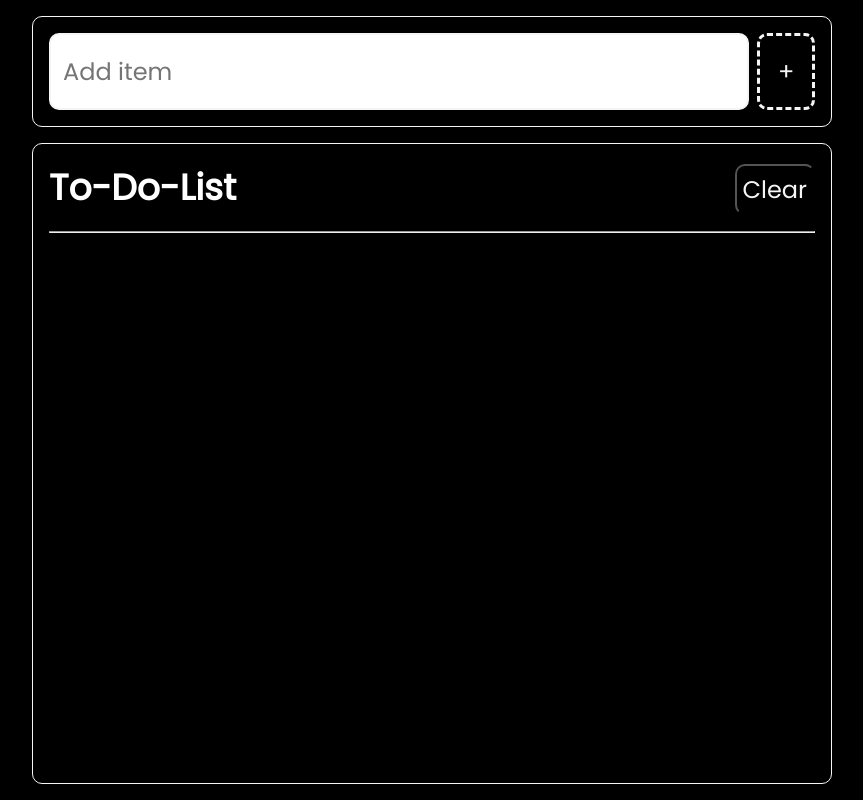
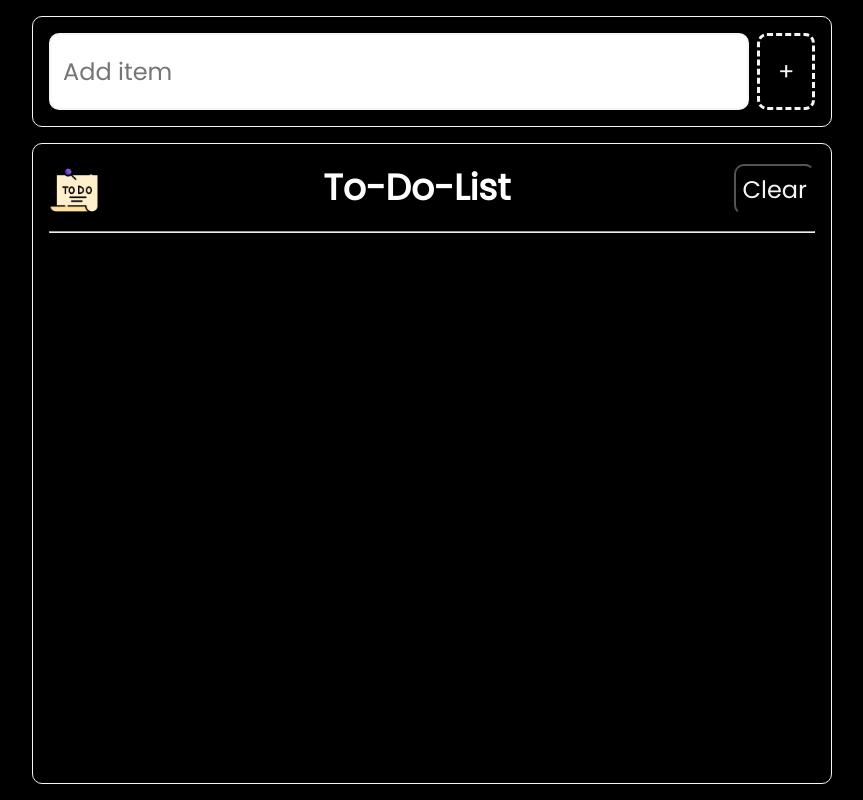
Before and after one commit to Prasad-D-Ware/to-do-list, a website built with Vite: page index.html in a window 1280 px wide. Shown: the whole page, without its empty margins (208-1071 px from the left). Built offline with nearby package versions, Linux system fonts and the light colour scheme.

Commit message:
fix:image added

```diff
--- a/index.html
+++ b/index.html
@@ -39,6 +39,7 @@
 
       <section class="listContainer">
         <header class="listTitle">
+          <img src="/src/images/to-do-list.png" alt="to-do image" width="50" />
           <h2 id="listName">To-Do-List</h2>
           <button
             id="clearItemsButton"
```
Also changed, not shown: src/images/to-do-list.png (added).
